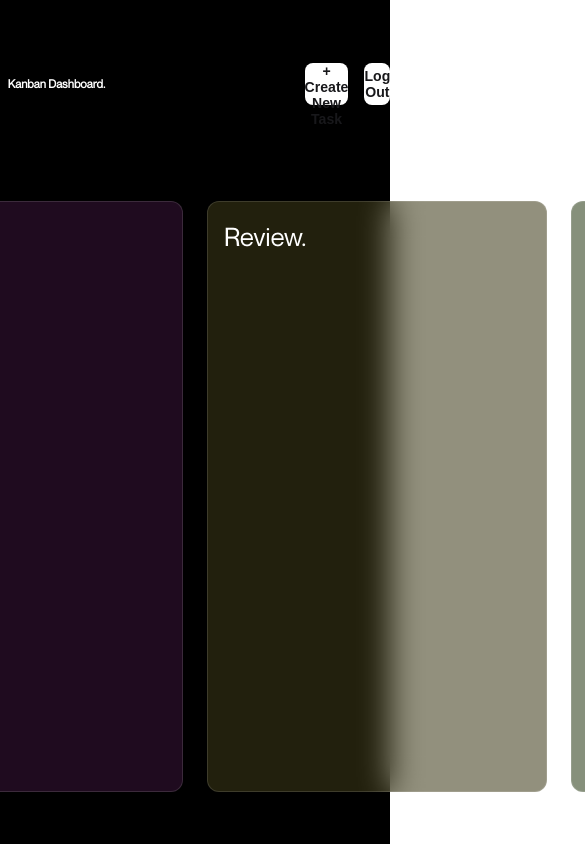
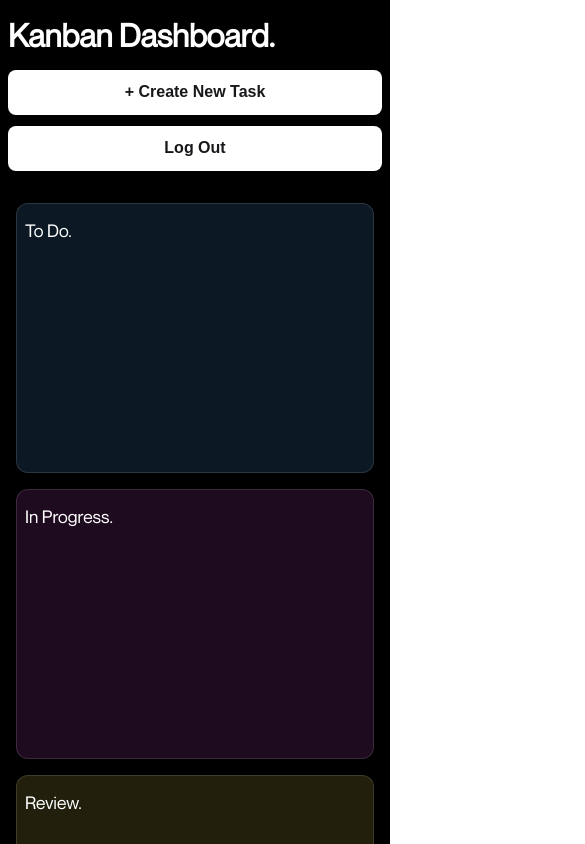
Before and after one commit to praxxOp/prodios-a, a Next.js app: page /dashboard in a window 390 px wide. Shown: the top 844 px of the page, 585 px wide, since content can reach past the window. Built offline with nearby package versions, Linux system fonts and the light colour scheme.

Commit message:
modified:   app/dashboard/dashboard.css

```diff
--- a/app/dashboard/dashboard.css
+++ b/app/dashboard/dashboard.css
@@ -249,3 +249,78 @@
   color: #bdbdbd;
   opacity: 1;
 }
+
+@media (max-width: 768px) {
+  .dashboard {
+    width: 100vw;
+    min-width: unset;
+    max-width: unset;
+    padding: 0;
+  }
+  .dashboard .header {
+    flex-direction: column;
+    height: auto;
+    padding: 1rem 0.5rem;
+    gap: 1rem;
+    align-items: flex-start;
+  }
+  .header h1 {
+    font-size: 2rem;
+    text-align: left;
+  }
+  .header-buttons {
+    width: 100%;
+    flex-direction: column;
+    gap: 0.7rem;
+  }
+  .new-task-button,
+  .logout-button {
+    width: 100%;
+    height: 2.8rem;
+    font-size: 1rem;
+    margin-left: 0;
+  }
+  .kanban-board {
+    flex-direction: column;
+    overflow-x: unset;
+    overflow-y: auto;
+    padding: 1rem 1rem 2.5rem 1rem;
+    align-items: stretch;
+    width: 100vw;
+    box-sizing: border-box;
+    display: flex;
+    gap: 1rem;
+    min-height: 70vh;
+
+  }
+  .kanban-column {
+    min-width: 0;
+    max-width: 100vw;
+    min-height: 32vh;
+    max-height: 40vh;
+    height: auto;
+    padding: 1rem .5rem;
+    font-size: 0.95rem;
+    flex-shrink: 1;
+    margin-right: 0;
+  }
+  .kanban-column-title {
+    font-size: 1.1rem;
+    margin-bottom: 0.5rem;
+  }
+  .kanban-card {
+    padding: 0.7rem 0.5rem;
+    font-size: 0.95rem;
+  }
+  .kanban-card-meta {
+    flex-direction: column;
+    align-items: flex-start;
+    gap: 0.2rem;
+    margin-top: 0.7rem;
+  }
+  .task-form {
+    width: 95vw;
+    min-width: 0;
+    padding: 1.2rem 0.5rem;
+  }
+}
```
